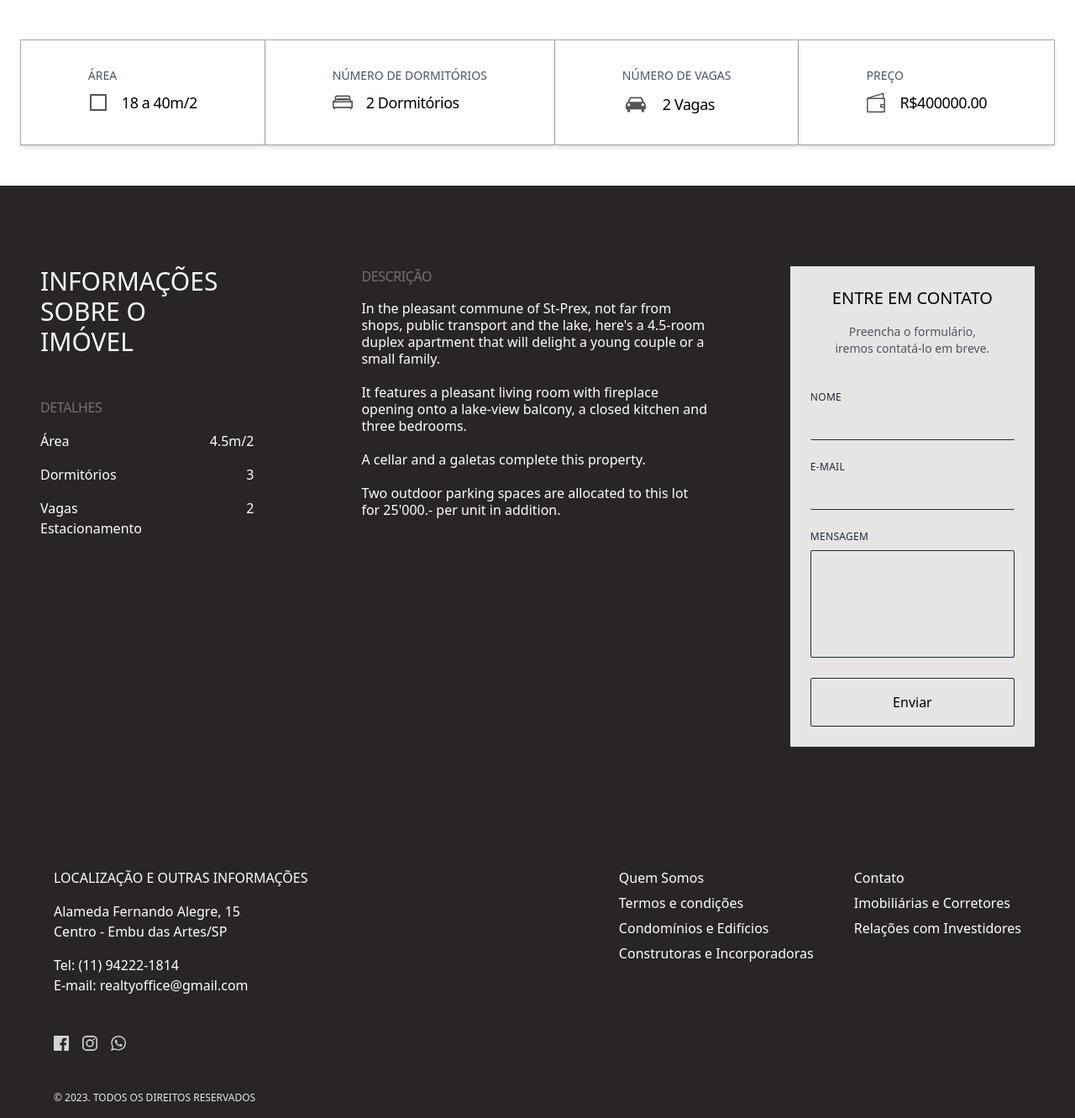
After one commit to Nbdyleto/Whimsi, a Django app: page /property/ in a window 1280 px wide. The commit adds this page. Shown: the part 633-1964 px from the top of the page at 84% size. Run offline with Django 4.2, Linux system fonts and the light colour scheme; some libraries are stand-ins or nearby versions.

Commit message:
Static page: property details

```diff
--- a/src/whimsi/templates/base.html
+++ b/src/whimsi/templates/base.html
@@ -13,7 +13,7 @@
             <div class="flex felx-row gap-2">
             <h1 class="text-4xl text-center text-slate-200 uppercase font-light tracking-widest">Whimsi</h1>
             </div>
-            <ul class="flex flex-row gap-6 text-base font-mono uppercase text-slate-200 tracking-wide">
+            <ul class="flex flex-row gap-6 text-sm items-center uppercase font-medium text-slate-200 tracking-wide">
                 <li class="border-b border-b-transparent hover:border-slate-200 duration-300">
                     <a href="" class="">Sobre</a>
                 </li>
--- a/src/whimsi/templates/pages/home.html
+++ b/src/whimsi/templates/pages/home.html
@@ -14,11 +14,11 @@
                     <span class="text-sm md:text-base text-slate-800">Comprar</span>
                 </div>
                 <input class="w-full h-14 md:h-full text-sm border border-slate-500 rounded-sm bg-white hover:border-slate-600 shadow-md px-5" type="search" placeholder="Digite o condomínio, região, bairro ou cidade.">
-                <button class="w-full md:w-1/4 md:h-full transition-colors bg-stone-900 py-2 px-5 rounded-sm text-slate-200 shadow-md">Encontrar imóvel</button>
             </div>
         </div>
     </div>
 </section>
+
 <section class="w-full bg-slate-800 pt-10 md:pt-16 pb-12">
     <div class="flex flex-col justify-center text-center pt-12 pb-6">
         <h2 class="font-mono text-5xl text-white mb-4 uppercase">Lançamentos</h2>
@@ -26,7 +26,7 @@
         <div class="self-center h-1 w-32 bg-slate-600"></div>
     </div>
     <div class="container">
-        <div class="grid grid-cols-1 md:grid-cols-3 px-4 md:px-16 gap-12">
+        <div class="grid grid-cols-1 md:grid-cols-3 px-4 md:px-0 gap-12">
             {% for property in last_properties %}
             <div class="flex flex-col w-full h-fit rounded-sm pb-4">
                 <a href="#">
@@ -71,7 +71,7 @@
         <div class="self-center h-1 w-32 bg-slate-600"></div>
     </div>
     <div class="container flex flex-col">
-        <div class="grid grid-cols-1 md:grid-cols-3 grid-rows-3 md:grid-rows-2 px-4 md:px-16 gap-12">
+        <div class="grid grid-cols-1 md:grid-cols-3 grid-rows-3 md:grid-rows-2 px-4 md:px-0 gap-12">
             {% for highlighted_property in highlighted_properties %}
             <div class="flex flex-col w-full h-fit rounded-sm pb-4">
                 <a href="#">
--- /dev/null
+++ b/src/whimsi/templates/pages/property.html
@@ -0,0 +1,126 @@
+{% extends 'templates/base.html' %}
+
+{% block content %}
+<section class="w-full">
+    <div class="flex flex-col gap-2 pb-8 pt-12">
+        <p class="text-base text-gray-900 text-center">Cupecê, São Paulo</p>
+        <p class="text-5xl text-gray-900 text-center uppercase tracking-wide">Up Jardim Prudência</p>
+    </div>
+    <!-- Pictures -->
+    <div class="flex overflow-x-scroll snap-start gap-2">
+        <div class="w-[500px] h-[400px] flex-none snap-center">
+            <img class="w-full h-full object-cover" src="https://betaimages.lopes.com.br/realestate/med/REB334101/UP-Jd-Prudencia-Sao-Paulo-01-Fachada.png" />
+        </div>
+    </div>
+
+    <div class="pb-12 pt-12 flex flex-col md:flex-row rounded-sm justify-center">
+        <div class="flex flex-col gap-2 border-l border-r border-t border-b border-stone-400 shadow-md py-8 px-20">
+            <p class="text-sm text-mono text-gray-600 uppercase">Área</p>
+            <div class="flex flex-row gap-4 items-center">
+                <svg viewBox="0 0 24 24" width="24px" height="24px" role="img" xmlns="http://www.w3.org/2000/svg" aria-labelledby="rectangleIconTitle" stroke="#57534e" stroke-width="2" stroke-linecap="round" stroke-linejoin="round" fill="none" color="#000000"><g id="SVGRepo_bgCarrier" stroke-width="0"></g><g id="SVGRepo_tracerCarrier" stroke-linecap="round" stroke-linejoin="round"></g><g id="SVGRepo_iconCarrier"> <title id="rectangleIconTitle">Rectangle</title> <rect width="18" height="18" x="3" y="3"></rect> </g></svg>
+                <p class="text-lg tracking-tight">18 a 40m/2</p>
+            </div>
+        </div>
+        <div class="flex flex-col gap-2 border-r border-t border-b border-stone-400 shadow-md py-8 px-20">
+            <p class="text-sm text-mono text-gray-600 uppercase">Número de Dormitórios</p>
+            <div class="flex flex-row gap-4 items-center">
+                <svg fill="#57534e" width="24px" height="24px" version="1.1" id="Layer_1" xmlns="http://www.w3.org/2000/svg" xmlns:xlink="http://www.w3.org/1999/xlink" viewBox="0 0 511.999 511.999" xml:space="preserve"><g id="SVGRepo_bgCarrier" stroke-width="0"></g><g id="SVGRepo_tracerCarrier" stroke-linecap="round" stroke-linejoin="round"></g><g id="SVGRepo_iconCarrier"> <g> <g> <path d="M494.565,208.205c-6.121,0-11.251,3.141-14.387,7.894l-24.288-36.256v-50.833c0-29.541-24.435-53.028-53.974-53.028 H110.082c-29.539,0-53.974,23.488-53.974,53.027v50.833l-24.338,36.256c-3.136-4.753-8.317-7.894-14.438-7.894 C7.65,208.203,0,216.054,0,225.738v155.883c-0.001,9.685,7.648,16.991,17.333,16.991h13.058v19.872 c0,9.684,7.851,17.534,17.534,17.534s17.534-7.851,17.534-17.534v-19.872h381.078v19.872c0,9.684,7.851,17.534,17.534,17.534 s17.534-7.851,17.534-17.534v-19.872h13.058c9.684,0,17.334-7.306,17.334-16.99V225.739 C511.999,216.055,504.249,208.205,494.565,208.205z M91.177,129.008c0-10.203,8.703-17.959,18.905-17.959h291.832 c10.203,0,18.905,7.756,18.905,17.959v38.151h-15.37c0.103-0.767,0.174-1.543,0.174-2.338c0-9.684-7.851-17.534-17.534-17.534 H123.908c-9.684,0-17.534,7.851-17.534,17.534c0,0.795,0.071,1.571,0.174,2.338H91.177V129.008z M83.855,201.941 c0.866,0.132,1.744,0.286,2.647,0.286h341.79l14.329,21.041H69.376L83.855,201.941z M476.93,363.543H35.067V258.337H476.93 V363.543z"></path> </g> </g> </g></svg>
+                <p class="text-lg tracking-tight">2 Dormitórios</p>
+            </div>
+        </div>
+        <div class="flex flex-col gap-2 border-r border-t border-b border-stone-400 shadow-md py-8 px-20">
+            <p class="text-sm text-mono text-gray-600 uppercase">Número de Vagas</p>
+            <div class="flex flex-row gap-4 items-center">
+                 <svg fill="#57534e" width="32px" height="32px" viewBox="-1.5 0 19 19" xmlns="http://www.w3.org/2000/svg" class="cf-icon-svg"><g id="SVGRepo_bgCarrier" stroke-width="0"></g><g id="SVGRepo_tracerCarrier" stroke-linecap="round" stroke-linejoin="round"></g><g id="SVGRepo_iconCarrier"><path d="M.947 9.928a2.027 2.027 0 0 1 1.347-1.891l1.094-2.824a1.307 1.307 0 0 1 1.164-.797h6.896a1.307 1.307 0 0 1 1.164.797l1.095 2.824a2.027 2.027 0 0 1 1.346 1.891v2.85a.476.476 0 0 1-.475.475h-.671v1.477a.476.476 0 0 1-.475.475h-.978a.476.476 0 0 1-.475-.475v-1.477H4.021v1.477a.476.476 0 0 1-.475.475h-.978a.476.476 0 0 1-.475-.475v-1.477h-.671a.476.476 0 0 1-.475-.475zm3.14.006a1.03 1.03 0 1 0-1.03 1.03 1.03 1.03 0 0 0 1.03-1.03zM3.53 7.911h8.938l-.89-2.297a.228.228 0 0 0-.132-.09H4.552a.228.228 0 0 0-.13.09zm10.441 2.023a1.03 1.03 0 1 0-1.029 1.03 1.03 1.03 0 0 0 1.03-1.03z"></path></g></svg>
+                <p class="text-lg tracking-tight">2 Vagas</p>
+                </div>
+        </div>
+        <div class="flex flex-col gap-2 border-r border-t border-b border-stone-400 shadow-md py-8 px-20">
+            <p class="text-sm text-mono text-gray-600 uppercase">Preço</p>
+            <div class="flex flex-row gap-4 items-center">
+                <svg width="24px" height="24px" viewBox="-1.5 0 33 33" version="1.1" xmlns="http://www.w3.org/2000/svg" xmlns:xlink="http://www.w3.org/1999/xlink" xmlns:sketch="http://www.bohemiancoding.com/sketch/ns" fill="#000000"><g id="SVGRepo_bgCarrier" stroke-width="0"></g><g id="SVGRepo_tracerCarrier" stroke-linecap="round" stroke-linejoin="round"></g><g id="SVGRepo_iconCarrier"> <title>wallet</title> <desc>Created with Sketch Beta.</desc> <defs> </defs> <g id="Page-1" stroke="none" stroke-width="1" fill="none" fill-rule="evenodd" sketch:type="MSPage"> <g id="Icon-Set" sketch:type="MSLayerGroup" transform="translate(-257.000000, -774.000000)" fill="#525252"> <path d="M285,793 L280,793 C279.448,793 279,793.448 279,794 L279,798 C279,798.553 279.448,799 280,799 L285,799 L285,804 C285,804.553 284.552,805 284,805 L260,805 C259.448,805 259,804.553 259,804 L259,785 L284,785 C284.552,785 285,785.447 285,786 L285,793 L285,793 Z M285,796 L285,797 L281,797 L281,796 L281,795 L285,795 L285,796 L285,796 Z M283,777 L283,783 L263.5,783 L283,777 L283,777 Z M285,783 L285,776 C285,775.447 284.764,775.141 284.25,774.938 C283.854,774.781 283.469,774.875 283,775 L257,783 L257,805 C257,806.104 257.896,807 259,807 L285,807 C286.104,807 287,806.104 287,805 L287,785 C287,783.896 286.104,783 285,783 L285,783 Z" id="wallet" sketch:type="MSShapeGroup"> </path> </g> </g> </g></svg>
+                <p class="text-lg tracking-tight">R$400000.00</p>
+            </div>
+        </div>
+    </div>
+</section>
+
+<section class="w-full">
+    <div class="bg-stone-800">
+    <div class="container flex flex-col px-12 pt-24 pb-24">
+        <div class="flex flex-row gap-24 justify-center">
+            <div class="flex flex-col md:flex-row gap-32">
+                <section>
+                    <div class="flex flex-col">
+                        <div class="max-w-[150px] text-3xl text-slate-50 uppercase text-left mb-12">
+                            Informações Sobre o Imóvel
+                        </div>
+                        <p class="uppercase tracking-tight text-stone-500 font-medium mb-2">Detalhes</p>
+                        <div class="details flex flex-col text-white">
+                            <div class="flex flex-row py-2 gap-24 justify-between">
+                                <span>Área</span>
+                                <span>4.5m/2</span>
+                            </div>
+                            <div class="flex flex-row py-2 gap-24 justify-between">
+                                <span>Dormitórios </span>
+                                <span>3</span>
+                            </div>
+                            <div class="flex flex-row py-2 gap-24 justify-between">
+                                <span>Vagas Estacionamento</span>
+                                <span>2</span>
+                            </div>
+                        </div>
+                    </div>
+                </section>
+                <section>
+                    <div class="">
+                        <p class="uppercase tracking-tight text-stone-500 font-medium mb-4">Descrição</p>
+                        <div class="text-white leading-5 max-w-md">
+                            In the pleasant commune of St-Prex, not far from shops, public transport and the lake, here's a 4.5-room duplex apartment that will delight a young couple or a small family.<br><br>It features a pleasant living room with fireplace opening onto a lake-view balcony, a closed kitchen and three bedrooms.<br><br>A cellar and a galetas complete this property.<br><br>Two outdoor parking spaces are allocated to this lot for 25'000.- per unit in addition.
+                        </div>
+                    </div>
+                </section>
+            </div>
+            <section>
+                <div class="flex flex-col items-center bg-stone-200 px-6 py-6 gap-10">
+                    <div class="flex flex-col gap-4 justify-center text-center max-w-[200px]">
+                        <p class="text-xl uppercase">Entre em contato</p>
+                        <p class="text-sm text-slate-600">Preencha o formulário, iremos contatá-lo em breve.</p>
+                    </div>
+                    <form class="w-full">
+                        <div class="flex flex-wrap -mx-3 mb-3">
+                            <div class="w-full px-3">
+                            <label class="block uppercase tracking-wide text-slate-800 text-xs mb-1.5" for="grid-password">
+                                Nome
+                            </label>
+                            <input class="appearance-none block w-full bg-stone-200 text-gray-700 border-0 border-b border-slate-800 rounded-sm py-2 px-4 mb-3 leading-tight focus:outline-none" id="nick" type="text">
+                            </div>
+                        </div>
+                        <div class="flex flex-wrap -mx-3 mb-3">
+                            <div class="w-full px-3">
+                            <label class="block uppercase tracking-wide text-slate-800 text-xs mb-1.5" for="grid-password">
+                                E-mail
+                            </label>
+                            <input class="appearance-none block w-full bg-stone-200 text-gray-700 border-0 border-b border-slate-800 rounded-sm py-2 px-4 mb-3 leading-tight focus:outline-none" id="email" type="email">
+                            </div>
+                        </div>
+                        <div class="flex flex-wrap -mx-3 mb-3">
+                            <div class="w-full px-3">
+                            <label class="block uppercase tracking-wide text-slate-800 text-xs mb-2" for="grid-password">
+                                Mensagem
+                            </label>
+                            <textarea class=" no-resize appearance-none block w-full h-32 bg-stone-200 text-gray-700 border border-slate-800 rounded-sm py-3 px-4 mb-3 leading-tight focus:outline-none resize-none" id="message"></textarea>
+                            </div>
+                        </div>
+                        <div class="md:flex md:items-center">
+                            <button class="w-full border-slate-800 border rounded-sm px-14 py-4 hover:bg-black hover:text-white duration-500">Enviar</button>
+                        </div>
+                    </form>
+                </div>
+            </section>
+        </div>
+    </div>
+    </div>
+</section>
+
+{% endblock %}
--- a/src/whimsi/urls.py
+++ b/src/whimsi/urls.py
@@ -1,6 +1,7 @@
 from django.urls import path
-from . views import home_view
+from . views import home_view, property_view
 
 urlpatterns = [
     path('', view=home_view, name='home'),
+    path('property/', view=property_view, name='property_details'),
 ]
--- a/src/whimsi/views.py
+++ b/src/whimsi/views.py
@@ -12,3 +12,6 @@ def home_view(request):
     }
 
     return render(request, 'templates/pages/home.html', context)
+
+def property_view(request):
+    return render(request, 'templates/pages/property.html', {})
```
